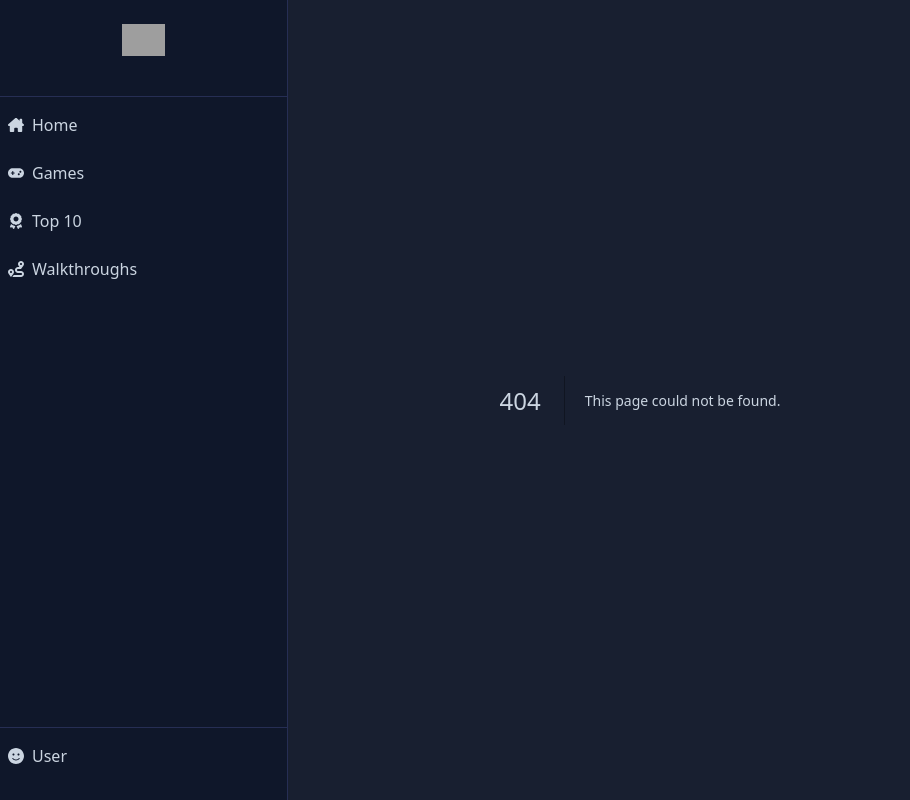
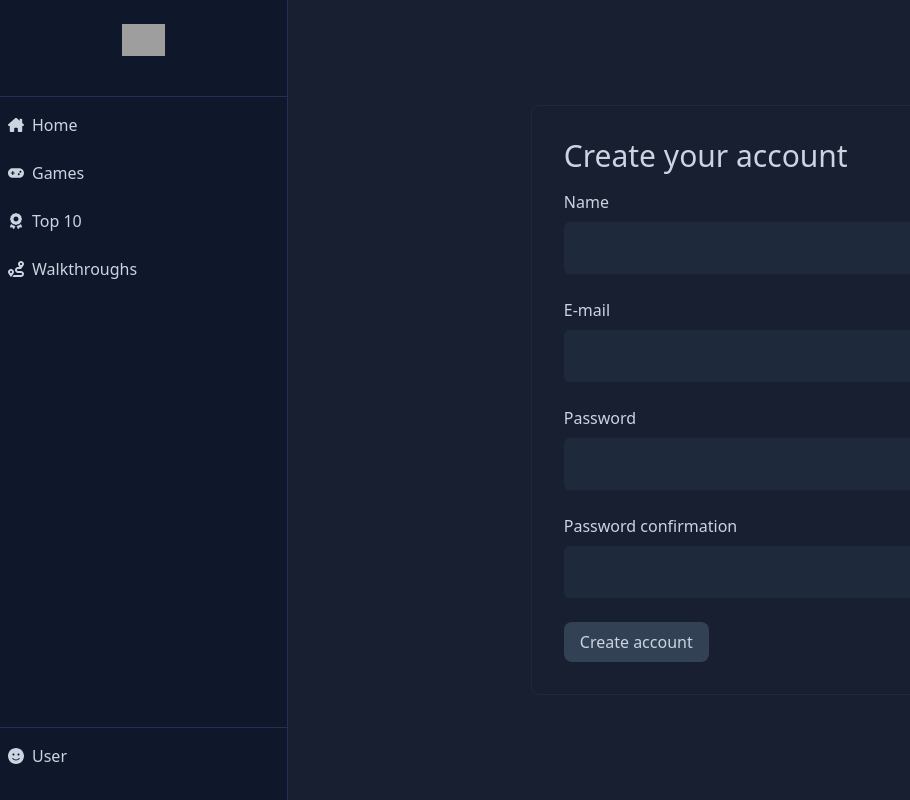
Before and after one commit to adrianosantosti/curso-nextjs, a Next.js app: page /auth/sign-up in a window 1280 px wide. Before the commit this address had no page. Shown: the whole page, without its empty margins (0-910 px from the left). Built offline with nearby package versions, Linux system fonts and the light colour scheme; grey boxes are pictures that could not be loaded.

Commit message:
Created signup form

```diff
--- /dev/null
+++ b/src/app/auth/sign-up/page.tsx
@@ -0,0 +1,30 @@
+import { TextInput, PageWrapper, SubmitButton } from "@/components";
+
+export default async function SignUpPage() {
+    return (
+        <PageWrapper>
+            <div className="flex-center w-full min-h-screen">
+                <div className="max-w-[600px] mx-auto border
+                border-slate-800 rounded-lg
+                p-8">
+                    <h1 className="text-3xl">Create your account</h1>
+
+                    <form>
+                        <TextInput name="name" label="Name"  />
+
+                        <TextInput name="email" label="E-mail" inputMode="email"  />
+
+                        <TextInput name="password" label="Password" type="password" />
+
+                        <TextInput name="passwordConfirmation" label="Password confirmation"
+                            type="password" />
+
+                        <SubmitButton label="Create account" />
+
+                    </form>
+
+                </div>
+            </div>
+        </PageWrapper>
+    )
+}
--- /dev/null
+++ b/src/components/Forms/SubmitButton/SubmitButton.tsx
@@ -0,0 +1,14 @@
+export type SubmitButtonProps = React.ComponentProps<'button'> & {
+    label?: string | null | undefined;
+}
+
+export default function SubmitButton ({label, children, ...props}: SubmitButtonProps) {
+    return (
+        <button type="submit"
+        className="bg-slate-700 hover:bg-indigo-400/40 rounded-lg px-4 py-2 inline max-w-max"
+        {...props}
+        >
+            {label || children}
+        </button>
+    )
+}
--- /dev/null
+++ b/src/components/Forms/TextInput/TextInput.tsx
@@ -0,0 +1,35 @@
+import { cn } from "@/helpers/cn";
+
+export type TextInputProps = React.ComponentProps<'input'> &
+{
+    label?: string | null | undefined;
+    error?: string | null | undefined;
+}
+
+export default function TextInput({label, type="text", name, className, error, ...props}: TextInputProps){
+    return(
+        <div className={cn("my-4", className)}>
+            {label ? <label className="text-slate-300 my-2">{label}</label>: null}
+
+            <input
+                type={type}
+                name={name}
+                className={
+                    cn("w-full my-2 rounded-md border-2 border-transparent bg-slate-800 px-4 py-3 text-base text-slate-200 focus:outline-none focus:ring-0",
+                        {
+                            "border-red-500": !!error
+                        }
+                    )}
+
+                    {...props}
+                    />
+
+            {error ?
+                <div className="my-2">
+                    <small className="text-sm text-red-500">error</small>
+                </div>
+            : null
+            }
+        </div>
+    )
+}
--- /dev/null
+++ b/src/components/Forms/index.ts
@@ -0,0 +1,2 @@
+export { default as SubmitButton }  from './SubmitButton/SubmitButton';
+export { default as TextInput } from './TextInput/TextInput';
--- a/src/components/PageWrapper/PageWrapper.tsx
+++ b/src/components/PageWrapper/PageWrapper.tsx
@@ -1,6 +1,6 @@
 export const PageWrapper = ({children}: {children: React.ReactNode}) => {
     return (
-        <div className="ml-72">
+        <div className="ml-72 min-h-screen">
             {children}
         </div>
     )
--- a/src/components/index.ts
+++ b/src/components/index.ts
@@ -3,3 +3,4 @@
 export { PageWrapper } from "./PageWrapper/PageWrapper";
 export { Hero } from './Hero/Hero';
 export * from './Icons/Icons';
+export * from './Forms';
```
